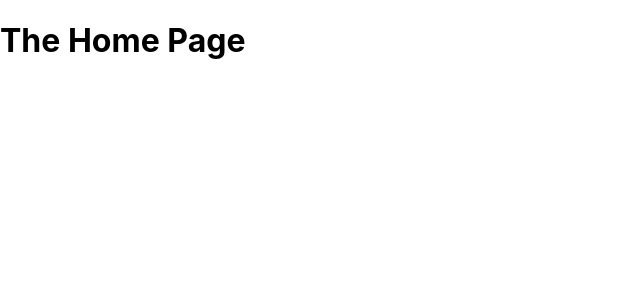
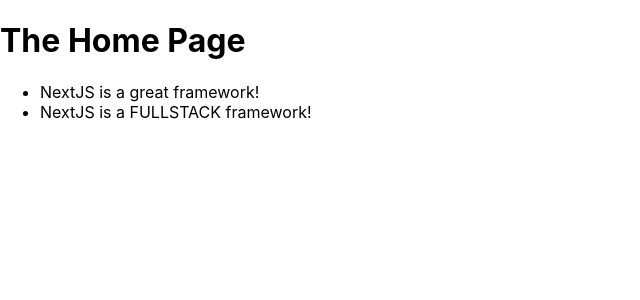
Before and after one commit to sameerbhilare/React, a Next.js app in the folder Workspace/21-nextjs-course/: page / in a window 1280 px wide. Shown: the top 300 px of the page, without its empty margins (0-640 px from the left). Built offline with nearby package versions, Linux system fonts and the light colour scheme.

Commit message:
Linking Between Pages

```diff
--- a/Workspace/21-nextjs-course/pages/index.js
+++ b/Workspace/21-nextjs-course/pages/index.js
@@ -2,8 +2,26 @@
 // anologous to index.html
 // the name 'index.js' is a special name.
 
+import Link from 'next/link';
+
 const HomePage = () => {
-  return <h1>The Home Page</h1>;
+  return (
+    <>
+      <h1>The Home Page</h1>
+      <ul>
+        <li>
+          {/* This special Link component renders an anchor tag but it watches clicks on those anchor tags
+                and if you click there, it prevents the browser default of sending a request and getting a new HTML page.
+                Instead, it will load the to be loaded component for you and change the URL
+                so that it looks like you changed the page but in reality, you stay in that single page application.*/}
+          <Link href='/news/nextjs-great-frmw'>NextJS is a great framework!</Link>
+        </li>
+        <li>
+          <Link href='/news/nextjs-fullstack-frmw'>NextJS is a FULLSTACK framework!</Link>
+        </li>
+      </ul>
+    </>
+  );
 };
 
 export default HomePage;
```
